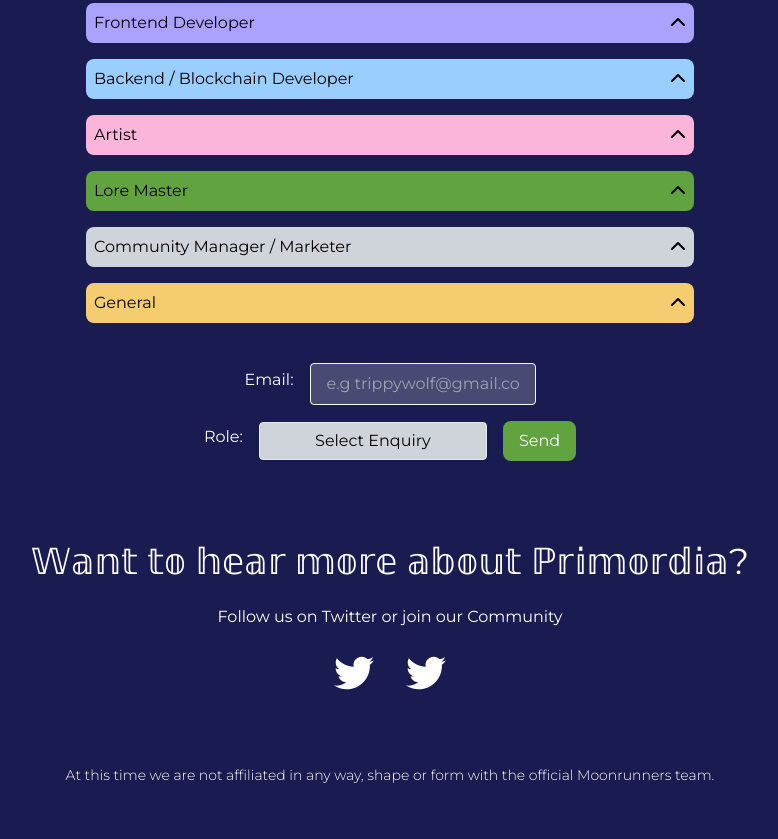
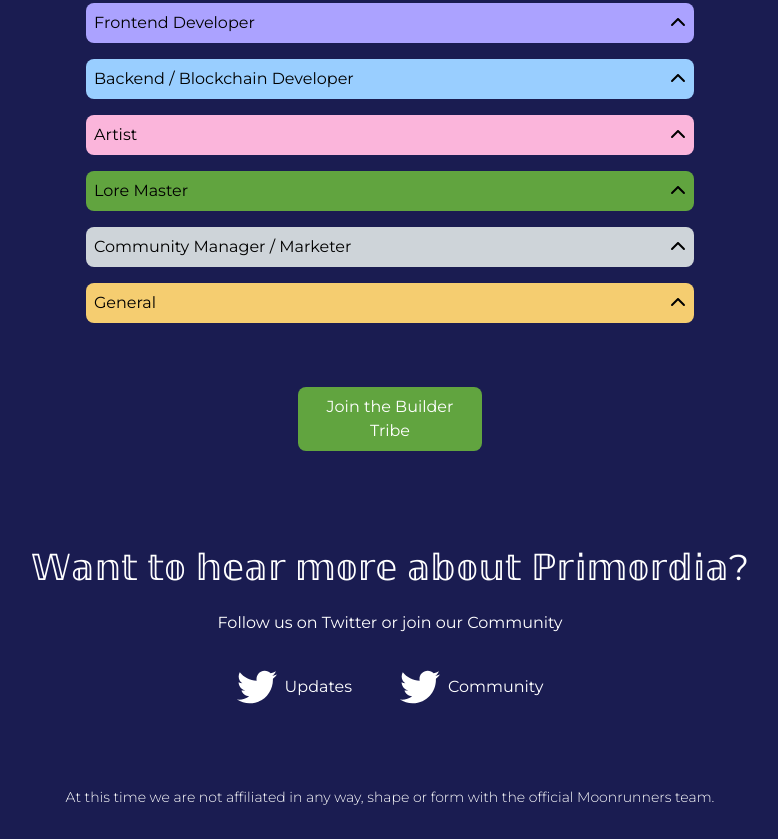
Before and after one commit to SJDunkelman/primordia-io, a Gatsby site: page / in a window 1280 px wide. Shown: the part 1033-1872 px from the top of the page, without its empty margins (250-1028 px from the left). Before the commit the page ends 1850 px from the top, so only its background shows below. Built offline with nearby package versions, Linux system fonts and the light colour scheme; Gatsby itself is replaced by a stand-in of ours.

Commit message:
added form

```diff
--- a/gatsby-config.js
+++ b/gatsby-config.js
@@ -1,7 +1,7 @@
 module.exports = {
   siteMetadata: {
-    title: `landing-page`,
-    siteUrl: `https://www.yourdomain.tld`
+    title: `Primordia`,
+    siteUrl: `https://www.primordia.io`
   },
   plugins: [
     "gatsby-plugin-postcss",
--- a/src/pages/index.js
+++ b/src/pages/index.js
@@ -44,24 +44,28 @@ const IndexPage = () => {
 
     const [formSent, setFormStatus] = useState(false);
 
-    const form = useRef();
-    function sendEmail(e) {
-        e.preventDefault();
+    // const form = useRef();
+    // function sendEmail(e) {
+    //     e.preventDefault();
+    //
+    //     emailjs.sendForm('service_0ludavd', 'template_o2pmday', form.current, 'rxcog2eioKDu9lMcX')
+    //         .then((result) => {
+    //             console.log(result.text);
+    //         }, (error) => {
+    //             console.log(error.text);
+    //         });
+    //     // emailjs.sendForm('service_0ludavd', 'template_17hp6mg', form.current, 'juYRxtVyRMKhElqaf')
+    //     //     .then((result) => {
+    //     //         console.log(result.text);
+    //     //     }, (error) => {
+    //     //         console.log(error.text);
+    //     //     });
+    //     e.target.reset();
+    //     setFormStatus(true);
+    // }
 
-        emailjs.sendForm('service_0ludavd', 'template_o2pmday', form.current, 'rxcog2eioKDu9lMcX')
-            .then((result) => {
-                console.log(result.text);
-            }, (error) => {
-                console.log(error.text);
-            });
-        // emailjs.sendForm('service_0ludavd', 'template_17hp6mg', form.current, 'juYRxtVyRMKhElqaf')
-        //     .then((result) => {
-        //         console.log(result.text);
-        //     }, (error) => {
-        //         console.log(error.text);
-        //     });
-        e.target.reset();
-        setFormStatus(true);
+    function handleForm(){
+        setFormStatus(!formSent);
     }
 
   return (
@@ -83,7 +87,7 @@ const IndexPage = () => {
             </button>
         </div>
       </section>
-    <section className="flex flex-col pt-12 pb-20 space-y-4 items-center h-full text-white w-full md:w-2/3 lg:w-1/2 text-center mx-auto px-4" id="join">
+    <section className="flex flex-col py-12 space-y-4 items-center h-full text-white w-full md:w-2/3 lg:w-1/2 text-center mx-auto px-4" id="join">
         <h2 className="text-4xl">𝕆𝕦𝕣 𝕛𝕠𝕦𝕣𝕟𝕖𝕪 𝕙𝕒𝕤 𝕛𝕦𝕤𝕥 𝕓𝕖𝕘𝕦𝕟</h2>
         <p>Our goal is to take the rich storytelling and world building of Moonrunners and build interactive experiences that allow holders to further immerse themselves in Primordia.</p>
         <p className="text-xl">𝔽𝕠𝕣 𝕥𝕙𝕖 𝕡𝕒𝕔𝕜, 𝕓𝕪 𝕥𝕙𝕖 𝕡𝕒𝕔𝕜.</p>
@@ -93,25 +97,32 @@ const IndexPage = () => {
                     <JobsAccordion title={job.title} bgColour={job.bgColour} description={job.description} />
                 ))
             }
-            <form ref={form} onSubmit={sendEmail} className="flex flex-col space-y-4 justify-center items-center w-full pt-6 mx-auto" method="POST">
-                <div className="flex items-center space-x-4">
-                    <label htmlFor="contact" className="mb-2">Email:</label>
-                    <input name="contact" className={`w-full text-white bg-grey/25 border border-white rounded px-4 py-2`} type="email" placeholder="e.g trippywolf@gmail.com" required />
-                </div>
-                <div className="flex items-center space-x-4">
-                    <label htmlFor="role" className="mb-2">Role:</label>
-                    <select name = "role" className="w-full text-center shadow appearance-none border rounded bg-grey placeholder-white text-black p-2 leading-tight focus:outline-none focus:shadow-outline" required>
-                        <option value = "none" selected disabled>Select Enquiry</option>
-                        <option value = "frontend-dev" >Frontend Dev</option>
-                        <option value = "backend-dev">Backend / Blockchain Dev</option>
-                        <option value = "artist">Artist</option>
-                        <option value = "lore">Lore Master</option>
-                        <option value = "community">Community Manager</option>
-                        <option value = "other">General</option>
-                    </select>
-                    <input type="submit" value="Send" className="bg-green rounded-lg px-4 p-2 hover:border-white" />
-                </div>
-            </form>
+            {/*<form ref={form} onSubmit={sendEmail} className="flex flex-col space-y-4 justify-center items-center w-full pt-6 mx-auto" method="POST">*/}
+            {/*    <div className="flex items-center space-x-4">*/}
+            {/*        <label htmlFor="contact" className="mb-2">Email:</label>*/}
+            {/*        <input name="contact" className={`w-full text-white bg-grey/25 border border-white rounded px-4 py-2`} type="email" placeholder="e.g trippywolf@gmail.com" required />*/}
+            {/*    </div>*/}
+            {/*    <div className="flex items-center space-x-4">*/}
+            {/*        <label htmlFor="role" className="mb-2">Role:</label>*/}
+            {/*        <select name = "role" className="w-full text-center shadow appearance-none border rounded bg-grey placeholder-white text-black p-2 leading-tight focus:outline-none focus:shadow-outline" required>*/}
+            {/*            <option value = "none" selected disabled>Select Role</option>*/}
+            {/*            <option value = "frontend-dev" >Frontend Dev</option>*/}
+            {/*            <option value = "backend-dev">Backend / Blockchain Dev</option>*/}
+            {/*            <option value = "artist">Artist</option>*/}
+            {/*            <option value = "lore">Lore Master</option>*/}
+            {/*            <option value = "community">Community Manager</option>*/}
+            {/*            <option value = "other">General</option>*/}
+            {/*        </select>*/}
+            {/*        <input type="submit" value="Send" className="bg-green rounded-lg px-4 p-2 hover:border-white" />*/}
+            {/*    </div>*/}
+            {/*</form>*/}
+            {/*<div >*/}
+                <a href="https://4a53f5mv5lf.typeform.com/to/OcgevLSD" className="flex items-center justify-center py-12" target="_blank">
+                    <button className="py-2 px-4 w-1/4 bg-green rounded-lg hover:border-white hover:border-[1px] box-content z-50" onClick={handleForm}>
+                    Join the Builder Tribe
+                    </button>
+                </a>
+            {/*</div>*/}
             {formSent ? <p className="font-light text-xl text-white">𝕎𝕖𝕝𝕔𝕠𝕞𝕖 𝕥𝕠 𝕥𝕙𝕖 𝕡𝕒𝕔𝕜. 𝕎𝕖'𝕝𝕝 𝕓𝕖 𝕚𝕟 𝕥𝕠𝕦𝕔𝕙 𝕤𝕠𝕠𝕟.</p> : <></>}
         </div>
     </section>
@@ -119,11 +130,13 @@ const IndexPage = () => {
         <h2 className="text-4xl">𝕎𝕒𝕟𝕥 𝕥𝕠 𝕙𝕖𝕒𝕣 𝕞𝕠𝕣𝕖 𝕒𝕓𝕠𝕦𝕥 ℙ𝕣𝕚𝕞𝕠𝕣𝕕𝕚𝕒?</h2>
         <p>Follow us on Twitter or join our Community</p>
         <div className="flex space-x-8">
-            <a href="https://www.twitter.com/primordia_io" target="_blank">
-                <img src={Twitter} alt="Primordia Twitter" className="w-10 white-filter hover-blue cursor-pointer"/>
+            <a href="https://www.twitter.com/primordia_io" target="_blank" className="flex items-center hover:bg-light-blue hover:rounded-lg p-2">
+                <img src={Twitter} alt="Primordia Twitter" className="w-10 white-filter cursor-pointer"/>
+                <p className="ml-2">Updates</p>
             </a>
-            <a href="https://twitter.com/i/communities/1543991881020973057" target="_blank">
-                <img src={Twitter} alt="Primordia Twitter community" className="w-10 white-filter hover-purple cursor-pointer"/>
+            <a href="https://twitter.com/i/communities/1543991881020973057" target="_blank" className="flex items-center hover:bg-purple hover:rounded-lg p-2">
+                <img src={Twitter} alt="Primordia Twitter community" className="w-10 white-filter cursor-pointer"/>
+                <p className="ml-2">Community</p>
             </a>
         </div>
         <p className="pt-12 font-light text-sm">At this time we are not affiliated in any way, shape or form with the official Moonrunners team.</p>
```
